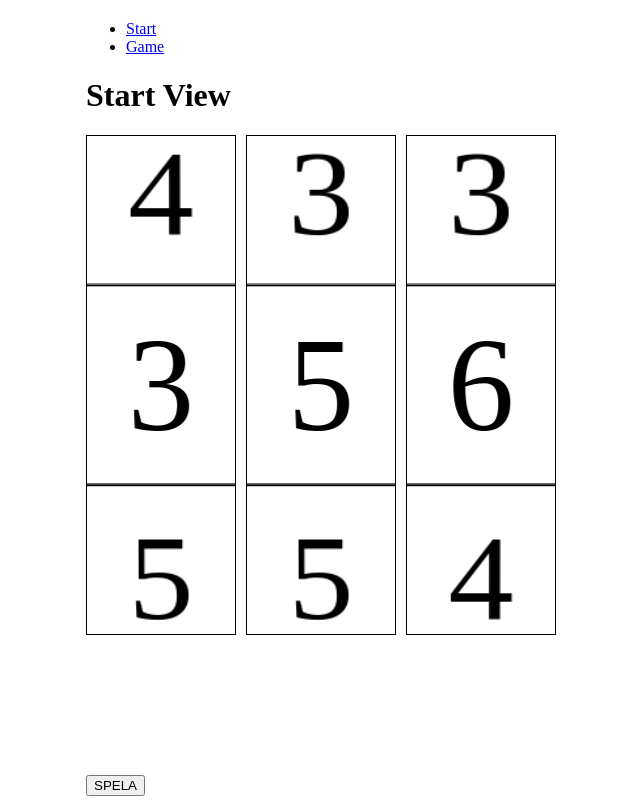
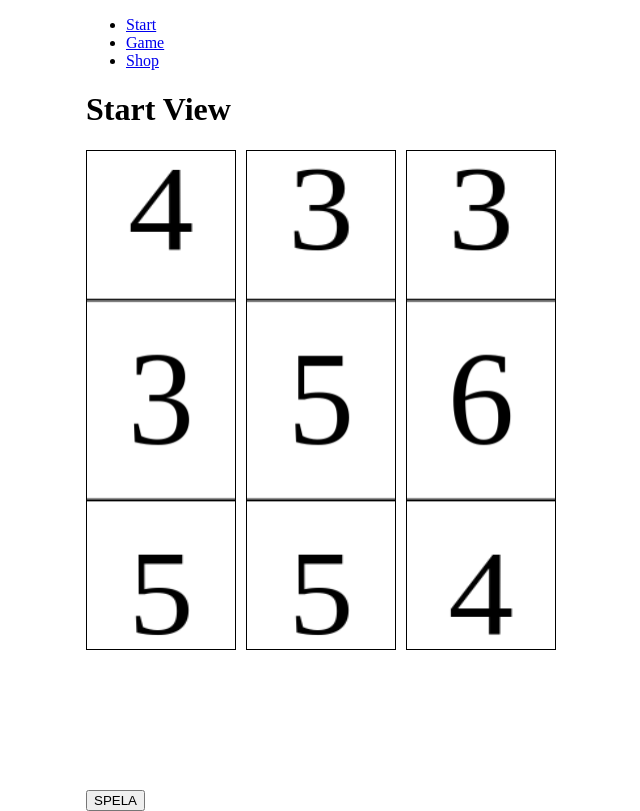
Before and after one commit to ztipsamme/jontastic-slots, a Vue app: page / in a window 1280 px wide. Shown: the whole page, without its empty margins (42-682 px from the left). Built offline with nearby package versions, Linux system fonts and the light colour scheme.

Commit message:
Skapade routerlink till shop

```diff
--- a/src/App.vue
+++ b/src/App.vue
@@ -7,6 +7,7 @@
       <li>
         <RouterLink to="/game">Game</RouterLink>
       </li>
+      <li><RouterLink to="/shop">Shop</RouterLink></li>
     </ul>
   </nav>
   <main>
```
